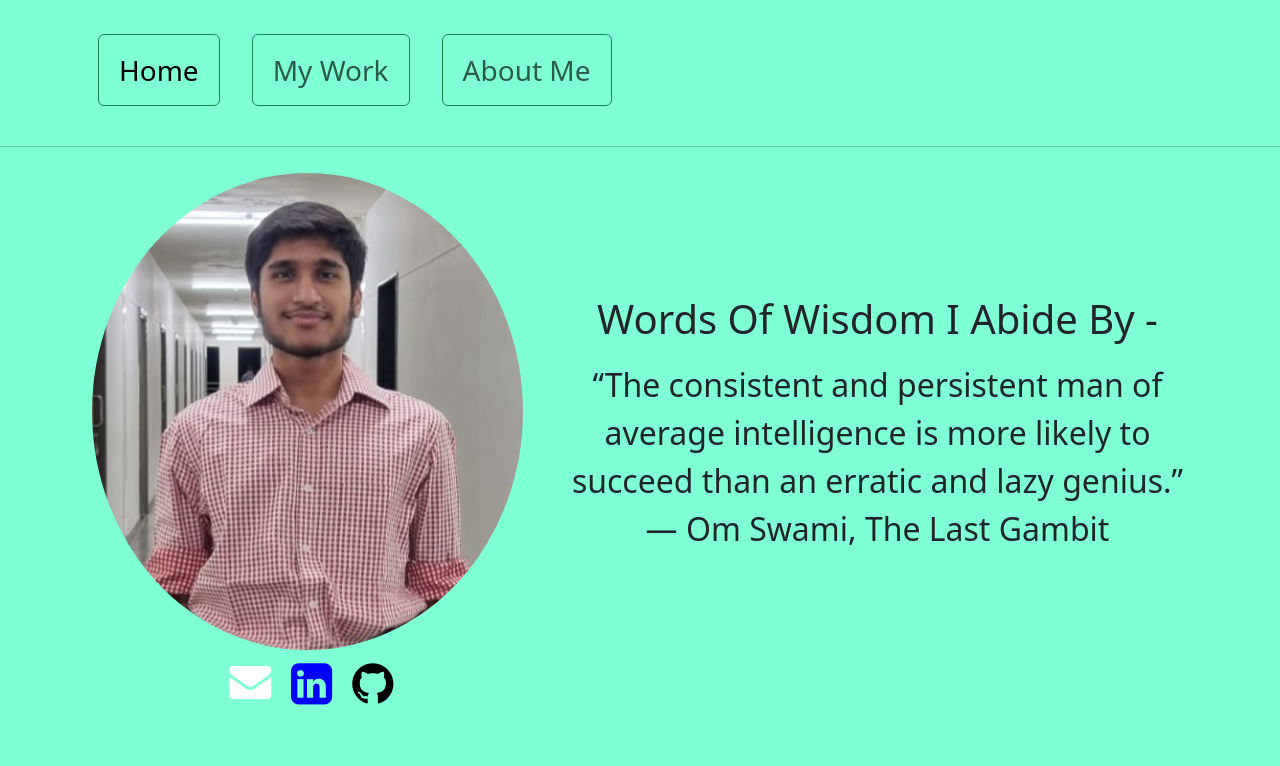
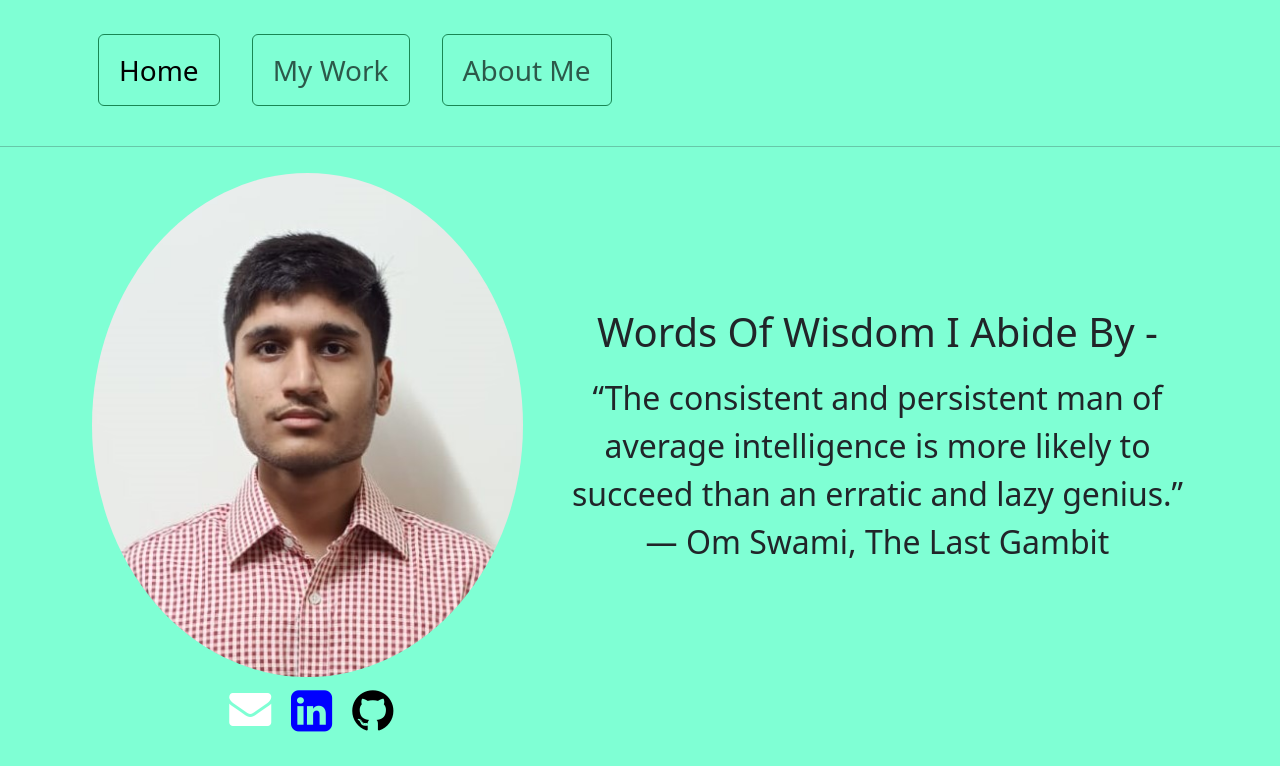
Before and after one commit to Gintoki0149/PortfolioWebsite, a plain HTML site: page index.html in a window 1280 px wide. Shown: the top 766 px of the page. Drawn offline with nearby package versions, Linux system fonts and the light colour scheme.

Commit message:
changed my picture

```diff
--- a/index.html
+++ b/index.html
@@ -42,7 +42,7 @@
             <!-- Image and Motto Start -->
             <div class="row">
                 <div class = "container col-md-5">
-                    <img class="img-fluid" src="images/my_image.jpg" id = "myimg" alt="looks like your connection doesn't want me to be seen..">
+                    <img class="img-fluid" src="images/my_img_cropped.jpeg" id = "myimg" alt="looks like your connection doesn't want me to be seen..">
                     <div class="logos">
                         <a class="fs-3 a" target="_blank" href="mailto:suryanshchandola@gmail.com?"><i class="fa fa-envelope col-md-4" style="font-size:42px;color:white"></i></a>
                         <a class="fs-3 a" target="_blank" href="https://www.linkedin.com/in/suryansh-chandola-6460a426b/"><i class="fa fa-linkedin-square col-md-4" style="font-size:48px;color:blue"></i></a>
```
Also changed, not shown: images/my_image.jpg (deleted), images/my_img_cropped.jpeg (added).
